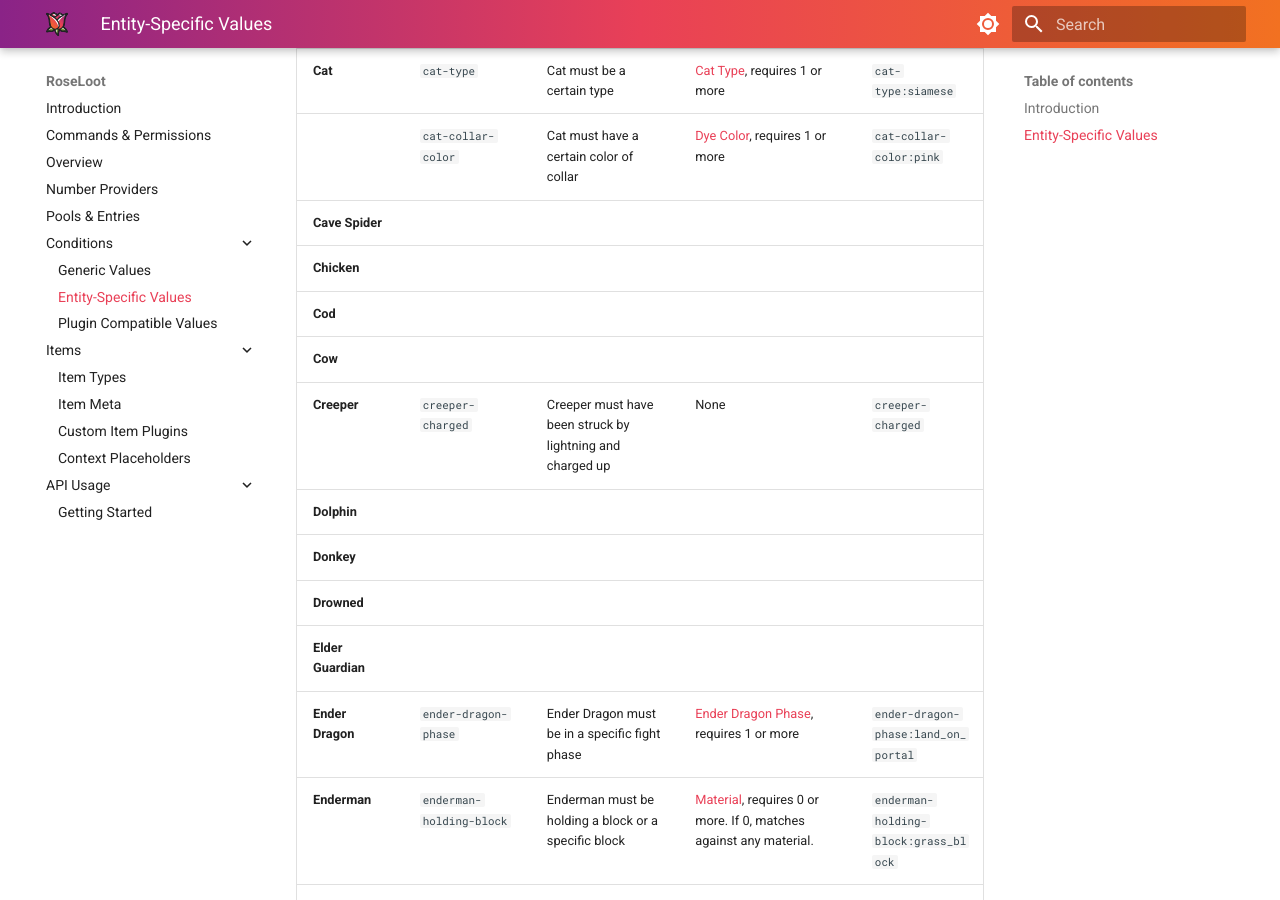
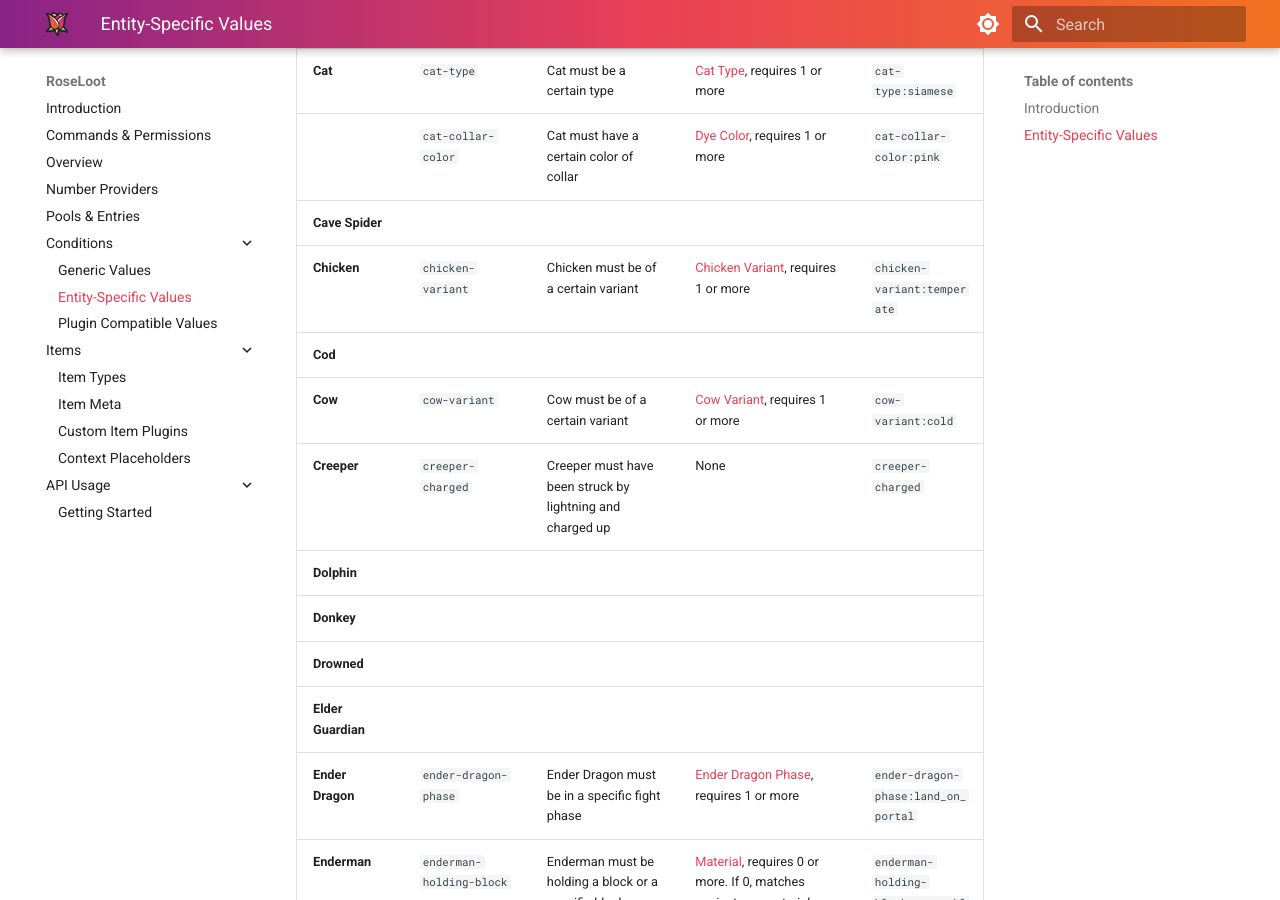
Before and after one commit to Rosewood-Development/RoseWiki, an MkDocs documentation site: the page built from docs/RoseLoot/entity-specific-values.md, in a window 1280 px wide and 900 px high, scrolled down 1362 px. Built offline with MkDocs 1.6.1 and Material for MkDocs 9.7.7, drawn with Linux system fonts in a browser that asks for light colours; some of the changed text lies outside the part shown.

Commit message:
Added 1.21.5 mob variant conditions

```diff
--- a/docs/RoseLoot/entity-specific-values.md
+++ b/docs/RoseLoot/entity-specific-values.md
@@ -21,9 +21,9 @@ You can check for conditions that are specific to certain entities.  These condi
 | **Cat** | `cat-type` | Cat must be a certain type | [Cat Type](https://hub.spigotmc.org/javadocs/bukkit/org/bukkit/entity/Cat.Type.html), requires 1 or more | `cat-type:siamese` |
 |  | `cat-collar-color` | Cat must have a certain color of collar | [Dye Color](https://hub.spigotmc.org/javadocs/spigot/org/bukkit/DyeColor.html), requires 1 or more | `cat-collar-color:pink` |
 | **Cave Spider** |  |  |  |  |
-| **Chicken** |  |  |  |  |
+| **Chicken** | `chicken-variant` | Chicken must be of a certain variant | [Chicken Variant](https://hub.spigotmc.org/javadocs/bukkit/org/bukkit/entity/Chicken.Variant.html), requires 1 or more | `chicken-variant:temperate` |
 | **Cod** |  |  |  |  |
-| **Cow** |  |  |  |  |
+| **Cow** | `cow-variant` | Cow must be of a certain variant | [Cow Variant](https://hub.spigotmc.org/javadocs/bukkit/org/bukkit/entity/Cow.Variant.html), requires 1 or more | `cow-variant:cold` |
 | **Creeper** | `creeper-charged` | Creeper must have been struck by lightning and charged up | None | `creeper-charged` |
 | **Dolphin** |  |  |  |  |
 | **Donkey** |  |  |  |  |
@@ -60,7 +60,7 @@ You can check for conditions that are specific to certain entities.  These condi
 |  | `panda-hidden-gene` | Panda must have a specific hidden gene | [Panda Gene](https://helpch.at/docs/1.16.1/org/bukkit/entity/Panda.Gene.html), requires 1 or more | `panda-hidden-gene:playful` |
 | **Parrot** | `parrot-variant` | Parrot must be a specific variant | [Parrot Variant](https://hub.spigotmc.org/javadocs/spigot/org/bukkit/entity/Parrot.Variant.html) | `parrot-variant:blue` |
 | **Phantom** | `phantom-size` | Phantom must be a specific size | Positive Number, requires 1 or more | `phantom-size:2` |
-| **Pig** |  |  |  |  |
+| **Pig** | `pig-variant` | Pig must be of a certain variant | [Pig Variant](https://hub.spigotmc.org/javadocs/bukkit/org/bukkit/entity/Pig.Variant.html), requires 1 or more | `pig-variant:warm` |
 | **Piglin Brute** | `piglin-brute-converting` | Piglin Brute must be converting to a zombified piglin | None | `piglin-brute-converting` |
 |  | `piglin-brute-immune-to-zombification` | Piglin Brute must be unable to turn into a zombified piglin | None | `piglin-brute-immune-to-zombification` |
 | **Piglin** | `piglin-converting` | Piglin must be converting to a zombified piglin | None | `piglin-converting` |
```
